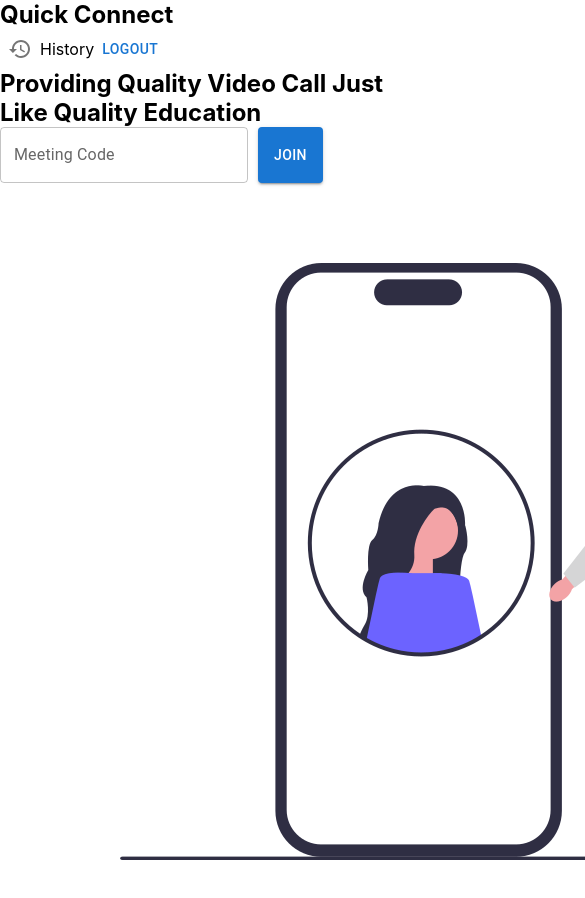
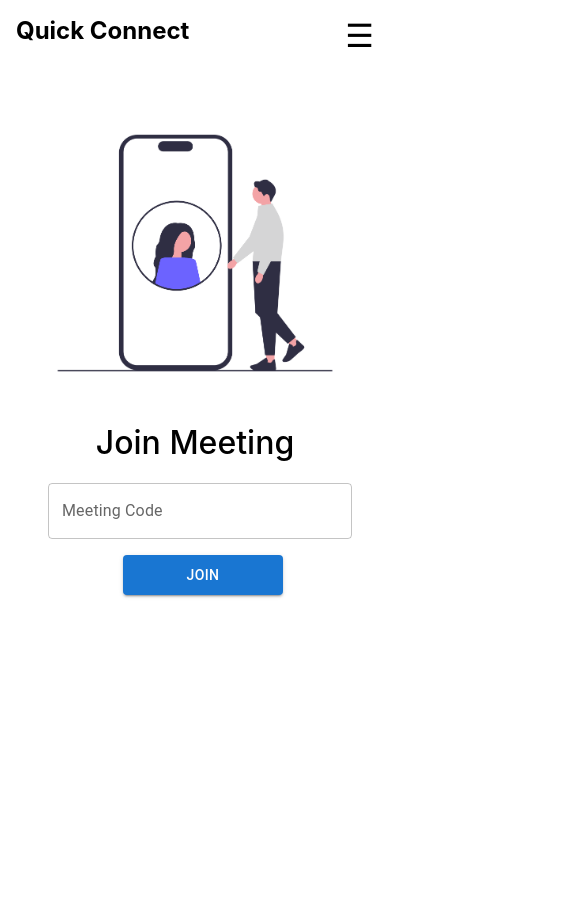
Before and after one commit to rohit-2k5/QuickConnect, a React (Create React App) app in the folder frontend/: page /home in a window 390 px wide. Shown: the top 898 px of the page, 585 px wide, since content can reach past the window. After the commit the page ends 844 px from the top, so only its background shows below. Built offline with nearby package versions, Linux system fonts and the light colour scheme; sample sign-in values are in the browser's storage.

Commit message:
home page responsiveness

```diff
--- a/frontend/src/pages/home.jsx
+++ b/frontend/src/pages/home.jsx
@@ -1,76 +1,85 @@
 import React, { useContext, useState } from 'react'
 import withAuth from '../utils/withAuth'
-import { useNavigate } from 'react-router-dom'
-import "../App.css";
-import { Button, IconButton, TextField } from '@mui/material';
-import RestoreIcon from '@mui/icons-material/Restore';
+import { Link, useNavigate } from 'react-router-dom'
+import { Button, TextField } from '@mui/material';
 import { AuthContext } from '../contexts/AuthContext';
+import styles from "../styles/home.module.css";
 
 function HomeComponent() {
-
-
   let navigate = useNavigate();
   const [meetingCode, setMeetingCode] = useState("");
+  const [isHamOpen, setIsHamOpen] = useState(false);
 
+  const { addToUserHistory } = useContext(AuthContext);
 
-    const {addToUserHistory} = useContext(AuthContext);
   let handleJoinVideoCall = async () => {
-        await addToUserHistory(meetingCode)
-        navigate(`/${meetingCode}`)
-    }
+    await addToUserHistory(meetingCode);
+    navigate(`/${meetingCode}`);
+  };
 
   return (
     <>
-
-            <div className="navBar">
-
-                <div style={{ display: "flex", alignItems: "center" }}>
-
+      <div className={styles.nav}>
+        <div>
           <h2>Quick Connect</h2>
         </div>
 
-                <div style={{ display: "flex", alignItems: "center" }}>
-                    <IconButton onClick={
-                        () => {
-                            navigate("/history")
-                        }
-                    }>
-                        <RestoreIcon />
-                    </IconButton>
-                    <p>History</p>
-
-                    <Button onClick={() => {
-                        localStorage.removeItem("token")
-                        navigate("/auth")
-                    }}>
-                        Logout
-                    </Button>
+        <div className={styles.navRightContainer}>
+          {/* Hamburger */}
+          <div className={styles.hamburger} onClick={() => setIsHamOpen(!isHamOpen)}>
+            ☰
           </div>
 
+          {/* Menu links */}
+          <div className={`${styles.navRight} ${isHamOpen ? styles.active : ""}`}>
 
-            </div>
+            <Link to={"/history"} className={styles.history}>
+              History
+            </Link>
 
-
-            <div className="meetContainer">
-                <div className="leftPanel">
-                    <div>
-                        <h2>Providing Quality Video Call Just Like Quality Education</h2>
-
-                        <div style={{ display: 'flex', gap: "10px" }}>
-
-                            <TextField onChange={e => setMeetingCode(e.target.value)} id="outlined-basic" label="Meeting Code" variant="outlined" />
-                            <Button onClick={handleJoinVideoCall} variant='contained'>Join</Button>
-
+            <Button
+              className={styles.logoutbtn}
+              variant={isHamOpen ? "" : "contained"}
+              onClick={() => {
+                localStorage.removeItem("token");
+                navigate("/auth");
+              }}
+            >
+            logout
+            </Button>
           </div>
         </div>
       </div>
-                <div className='rightPanel'>
-                    <img srcSet='/logo3.png' alt="" />
+
+      <div className={styles.bodyMainContainer}>
+        <div className={styles.leftSide}>
+          <div className={styles.leftContent}>
+            <h2 className={styles.joinText}>Join Meeting</h2>
+
+            <TextField
+              className={styles.input}
+              onChange={(e) => setMeetingCode(e.target.value)}
+              id="outlined-basic"
+              label="Meeting Code"
+              variant="outlined"
+            />
+
+            <Button
+              className={styles.joinbtn}
+              onClick={handleJoinVideoCall}
+              variant="contained"
+            >
+              Join
+            </Button>
+          </div>
+        </div>
+
+        <div className={styles.righSide}>
+          <img className={styles.img} srcSet="/logo3.png" alt="" />
         </div>
       </div>
     </>
-    )
+  );
 }
 
-
-export default withAuth(HomeComponent)
+export default withAuth(HomeComponent);
--- /dev/null
+++ b/frontend/src/styles/home.module.css
@@ -0,0 +1,144 @@
+.hamburger {
+  display: none;
+  font-size: 2rem;
+  cursor: pointer;
+}
+
+.nav{
+    padding: 1rem;
+    display: flex;
+    justify-content: space-between;
+}
+
+.navRight{
+    display: flex;
+    align-items: center;
+}
+
+.history{
+    text-decoration: none;
+    color: black;
+    margin-bottom: 0.2rem;
+    margin-right: 1rem;
+    margin-left: -0.4rem;
+}
+
+.bodyMainContainer{
+    display: flex;
+}
+
+.leftSide{
+    width: 50%;
+    padding: 2rem;
+    line-height: 3rem;
+}
+
+.leftContent{
+    position: relative;
+    top: 10rem;
+    text-align: left;
+    padding-left: 15rem;
+}
+
+.joinText{
+    font-size: 2rem;
+    font-weight: 500;
+    margin-bottom: 1rem;
+}
+
+.input{
+    width: 19rem;
+}
+
+.joinbtn{
+    height: 3.5rem;
+    width: 5rem;
+    margin-left: 1rem !important;
+}
+
+.righSide{
+    width: 50%;
+}
+
+.img{
+    height: 500px;
+    width: 550px;
+    margin-top: 2rem;
+}
+
+.logoutbtn{
+    text-transform:capitalize !important;
+}
+
+@media (max-width: 851px){
+
+.bodyMainContainer{
+    display: flex;
+    flex-direction: column;
+}
+
+.leftSide{
+   width: 100vw;
+}
+
+.leftContent{
+    position: relative;
+    top: -2rem;
+    text-align: center;
+    padding: 1rem;
+}
+
+.joinbtn{
+    height: 2.5rem;
+    width: 10rem;
+    margin-top: 1rem !important;
+}
+
+.righSide{
+    width: 100vw;
+    order: -1;
+    display: flex;
+    justify-content: center;
+}
+
+.img{
+    height: 300px;
+    width: auto;
+}
+
+
+/* hamburger */
+.hamburger {
+    display: block;
+}
+
+.navRight {
+    display: none;
+    flex-direction: column;
+    position: absolute;
+    top: 60px;
+    right: 1rem;
+    background:gray;
+    padding: 0.5rem;
+    border-radius: 8px;
+    z-index: 100;
+  }
+
+  .navRight.active {
+    display: flex;
+  }
+
+  .history {
+    color: white;
+    margin: 0.5rem 0;
+    font-size: 1rem;
+  }
+
+
+  .logoutbtn{
+    text-transform:capitalize !important;
+    color: white !important;
+    font-size: 1rem !important;
+  }
+
+}
```
Lines whose indentation alone changed are shown as unchanged.
